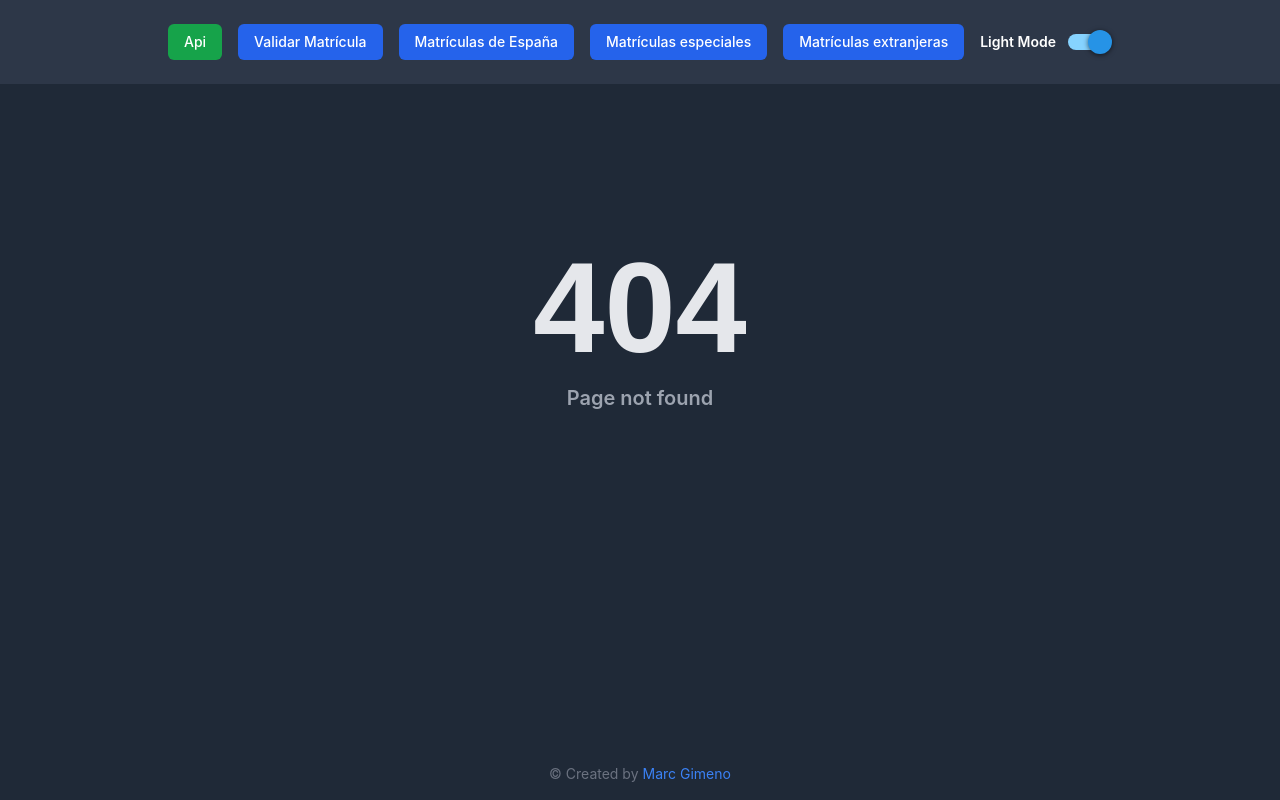
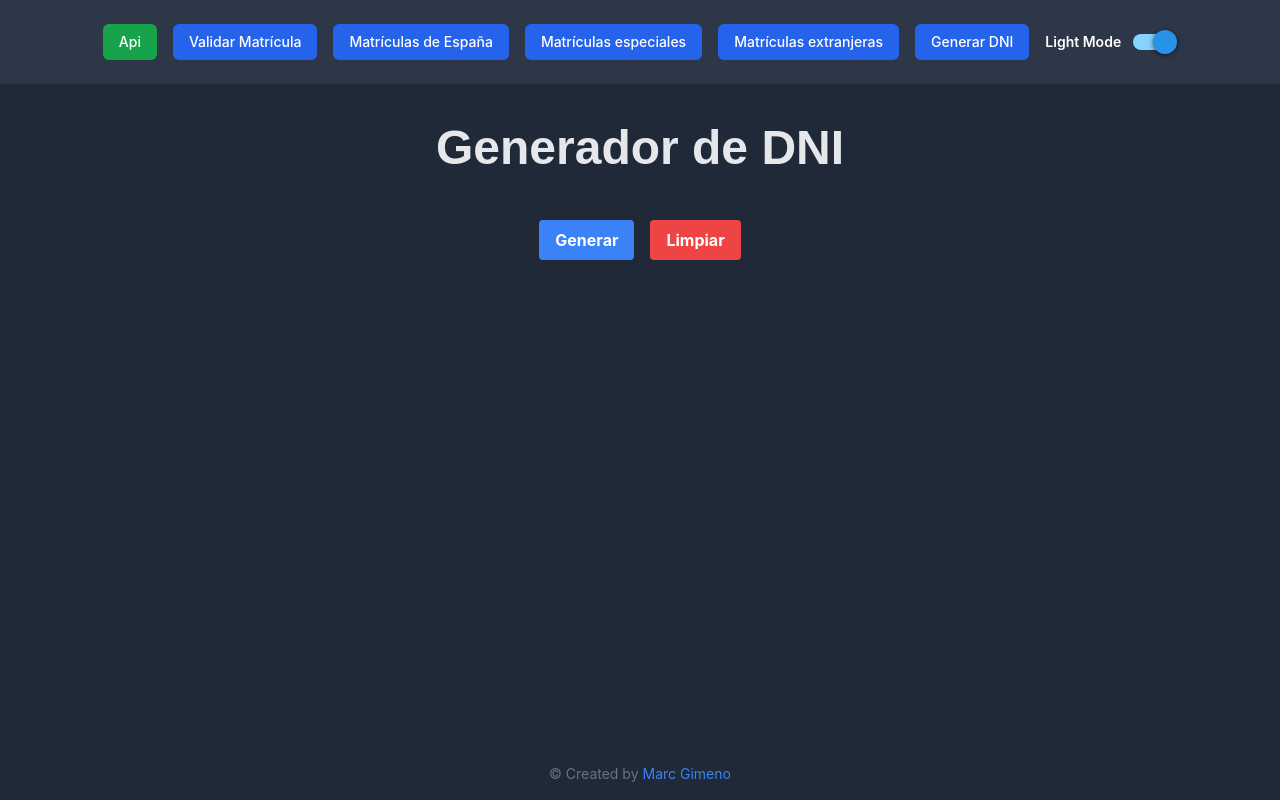
Before and after one commit to gimenomarc/Generador-de-matriculas, a React (Create React App) app in the folder generador-matriculas/: page /generar-dni in a window 1280 px wide. Before the commit this address had no page. Built offline with nearby package versions, Linux system fonts and the light colour scheme.

Commit message:
new section: DNI Generator

```diff
--- a/generador-matriculas/src/App.js
+++ b/generador-matriculas/src/App.js
@@ -8,6 +8,7 @@ import ForeignLicensePlates from './Components/ForeignLicensePlates';
 import NotFoundPage from './Components/NotFoundPage';
 import ValidateLicensePlate from './Components/ValidateLicensePlate';
 import Api from './Components/Api'; // importa el nuevo componente
+import DniGenerator from './Components/DniGenerator';
 import './App.css';
 
 function App() {
@@ -30,7 +31,7 @@ function App() {
           <Routes>
             <Route
               path="/api"
-              element={<Api darkMode={darkMode} />} // Usa el nuevo componente Api aquí
+              element={<Api darkMode={darkMode} />}
             />
             <Route
               path="/validar-matricula"
@@ -53,6 +54,10 @@ function App() {
               element={<ForeignLicensePlates darkMode={darkMode} />}
             />
             <Route
+              path="/generar-dni"
+              element={<DniGenerator darkMode={darkMode} />}
+            />
+            <Route
               path="*"
               element={<NotFoundPage darkMode={darkMode} toggleDarkMode={toggleDarkMode} />}
             />
--- /dev/null
+++ b/generador-matriculas/src/Components/DniGenerator.css
@@ -0,0 +1,21 @@
+.slide-enter {
+    opacity: 0;
+    transform: translateY(-100%);
+  }
+
+  .slide-enter-active {
+    opacity: 1;
+    transform: translateY(0%);
+    transition: opacity 500ms, transform 500ms;
+  }
+
+  .slide-exit {
+    opacity: 1;
+    transform: translateY(0%);
+  }
+
+  .slide-exit-active {
+    opacity: 0;
+    transform: translateY(100%);
+    transition: opacity 500ms, transform 500ms;
+  }
--- /dev/null
+++ b/generador-matriculas/src/Components/DniGenerator.js
@@ -0,0 +1,106 @@
+import React, { useState } from 'react';
+import { CSSTransition, TransitionGroup } from 'react-transition-group';
+import './DniGenerator.css';
+import copiadoImage from '../Assets/copiado.png';
+
+const DniGenerator = ({ darkMode }) => {
+  const [dniNumbers, setDniNumbers] = useState([]);
+  const [copiedIndex, setCopiedIndex] = useState(null);
+  const [isTransitioning, setIsTransitioning] = useState(false);
+
+  const generateRandomDni = () => {
+    const randomDniNumber = Math.floor(Math.random() * 100000000); // Generate a random 8-digit DNI number
+
+    const controlDigit = calculateControlDigit(randomDniNumber);
+
+    const randomDni = `${randomDniNumber}${controlDigit}`;
+
+    setDniNumbers((prevDniNumbers) => [randomDni, ...prevDniNumbers]);
+  };
+
+  const calculateControlDigit = (dniNumber) => {
+    const controlChars = 'TRWAGMYFPDXBNJZSQVHLCKE';
+    const controlDigit = controlChars.charAt(dniNumber % 23);
+    return controlDigit;
+  };
+
+  const copyDniNumber = (dniNumber, index) => {
+    navigator.clipboard.writeText(dniNumber);
+    setCopiedIndex(index);
+    setIsTransitioning(true);
+
+    setTimeout(() => {
+      setCopiedIndex(null);
+      setIsTransitioning(false);
+    }, 1000);
+  };
+
+  const clearDniNumbers = () => {
+    setDniNumbers([]);
+    setCopiedIndex(null);
+  };
+
+  return (
+    <div>
+      <h1
+        className={`text-5xl font-bold text-center my-2 ${darkMode ? 'text-gray-200' : 'text-gray-800'}`}
+      >
+        Generador de DNI
+      </h1>
+      <div className="flex flex-col items-center mt-8">
+        <div className="flex justify-center">
+          <button
+            className={`transition duration-300 ease-in-out transform hover:-translate-y-0.5 hover:scale-105 bg-blue-500 hover:bg-blue-700 text-white font-bold py-2 px-4 rounded mt-4 mr-2 flex-grow ${darkMode ? 'dark-mode' : ''}`}
+            onClick={generateRandomDni}
+          >
+            Generar
+          </button>
+          <button
+            className={`transition duration-300 ease-in-out transform hover:-translate-y-0.5 hover:scale-105 bg-red-500 hover:bg-red-700 text-white font-bold py-2 px-4 rounded mt-4 ml-2 flex-grow ${darkMode ? 'dark-mode' : ''}`}
+            onClick={clearDniNumbers}
+          >
+            Limpiar
+          </button>
+        </div>
+        {dniNumbers.length > 0 && (
+          <div className="mt-4 w-full">
+            <h2
+              className={`text-2xl font-semibold mb-2 mt-10 text-center ${darkMode ? 'text-gray-200' : 'text-gray-800'}`}
+            >
+              DNI Generados
+            </h2>
+            <TransitionGroup>
+              {dniNumbers.map((dniNumber, index) => (
+                <CSSTransition key={index} timeout={500} classNames="slide">
+                  <div className={`flex items-center bg-gray-100 rounded py-2 px-4 mb-2 ${darkMode ? 'dark-mode' : ''}`}>
+                    <span className="flex-grow text-black">{dniNumber}</span>
+                    <button
+                      style={{ minWidth: '100px', minHeight: '50px', display: 'flex', alignItems: 'center', justifyContent: 'center' }}
+                      className={`bg-gray-200 hover:bg-gray-300 text-gray-800 font-semibold py-2 px-4 rounded-r button-copied ${copiedIndex === index ? 'copied' : ''}`}
+                      onClick={() => copyDniNumber(dniNumber, index)}
+                    >
+                      {copiedIndex === index ? (
+                        <CSSTransition
+                          in={isTransitioning}
+                          timeout={2000}
+                          classNames="fade"
+                          unmountOnExit
+                        >
+                          <img src={copiadoImage} alt="Copiado" className="h-4" />
+                        </CSSTransition>
+                      ) : (
+                        'Copiar'
+                      )}
+                    </button>
+                  </div>
+                </CSSTransition>
+              ))}
+            </TransitionGroup>
+          </div>
+        )}
+      </div>
+    </div>
+  );
+};
+
+export default DniGenerator;
--- a/generador-matriculas/src/Components/Navigation.js
+++ b/generador-matriculas/src/Components/Navigation.js
@@ -10,7 +10,7 @@ const Navigation = ({ darkMode, toggleDarkMode }) => {
     <nav className={`${darkMode ? 'bg-menu-dark' : 'bg-menu-light'} transition-colors`}>
       <ul className="flex flex-col sm:flex-row sm:space-x-4 justify-center items-center py-4 sm:py-6">
         <TransitionGroup component={null}>
-        <CSSTransition classNames="nav-link" timeout={500}>
+          <CSSTransition classNames="nav-link" timeout={500}>
             <li className="mb-3 sm:mb-0">
               <Link
                 to="/api"
@@ -76,6 +76,19 @@ const Navigation = ({ darkMode, toggleDarkMode }) => {
               </Link>
             </li>
           </CSSTransition>
+          <CSSTransition classNames="nav-link" timeout={500}>
+            <li className="mb-3 sm:mb-0">
+              <Link
+                to="/generar-dni" // Ruta para el generador de DNI
+                className={`nav-link text-white hover:text-gray-300 transition-colors duration-300 ${darkMode ? 'text-gray-200' : ''}`}
+              >
+                <button className="px-4 py-2 text-sm font-medium text-white bg-blue-600 rounded-md hover:bg-blue-700 focus:outline-none focus-visible:ring-2 focus-visible:ring-white focus-visible:ring-opacity-75">
+                  Generar DNI
+                </button>
+
+              </Link>
+            </li>
+          </CSSTransition>
         </TransitionGroup>
         <li className="flex items-center ml-auto mr-8">
           <label htmlFor="darkModeToggle" className={`mr-2 text-sm font-semibold ${darkMode ? 'text-white' : 'text-black'}`}>
```
Also changed, not shown: 1 other file (tests, documents, lock files or other folders).
